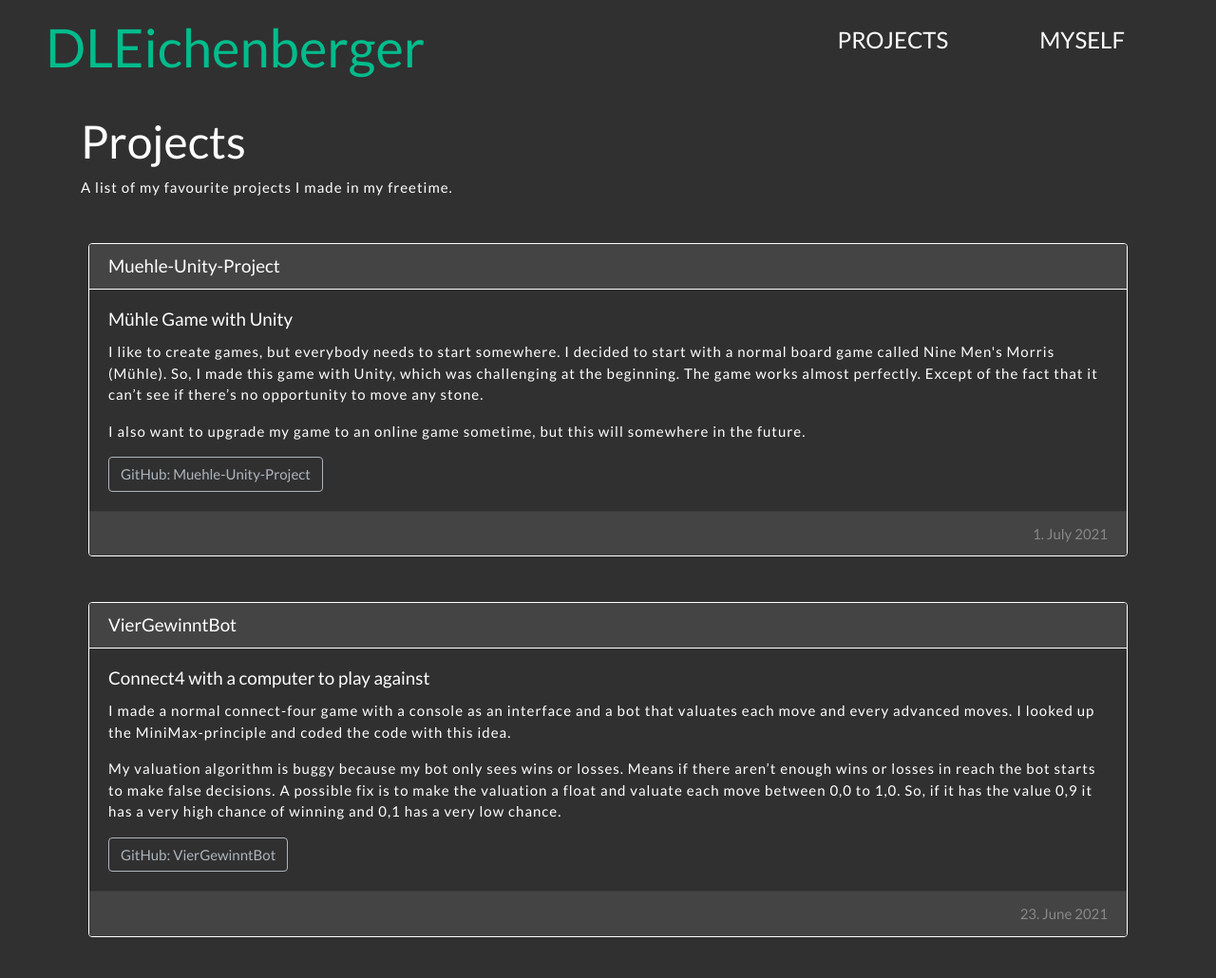
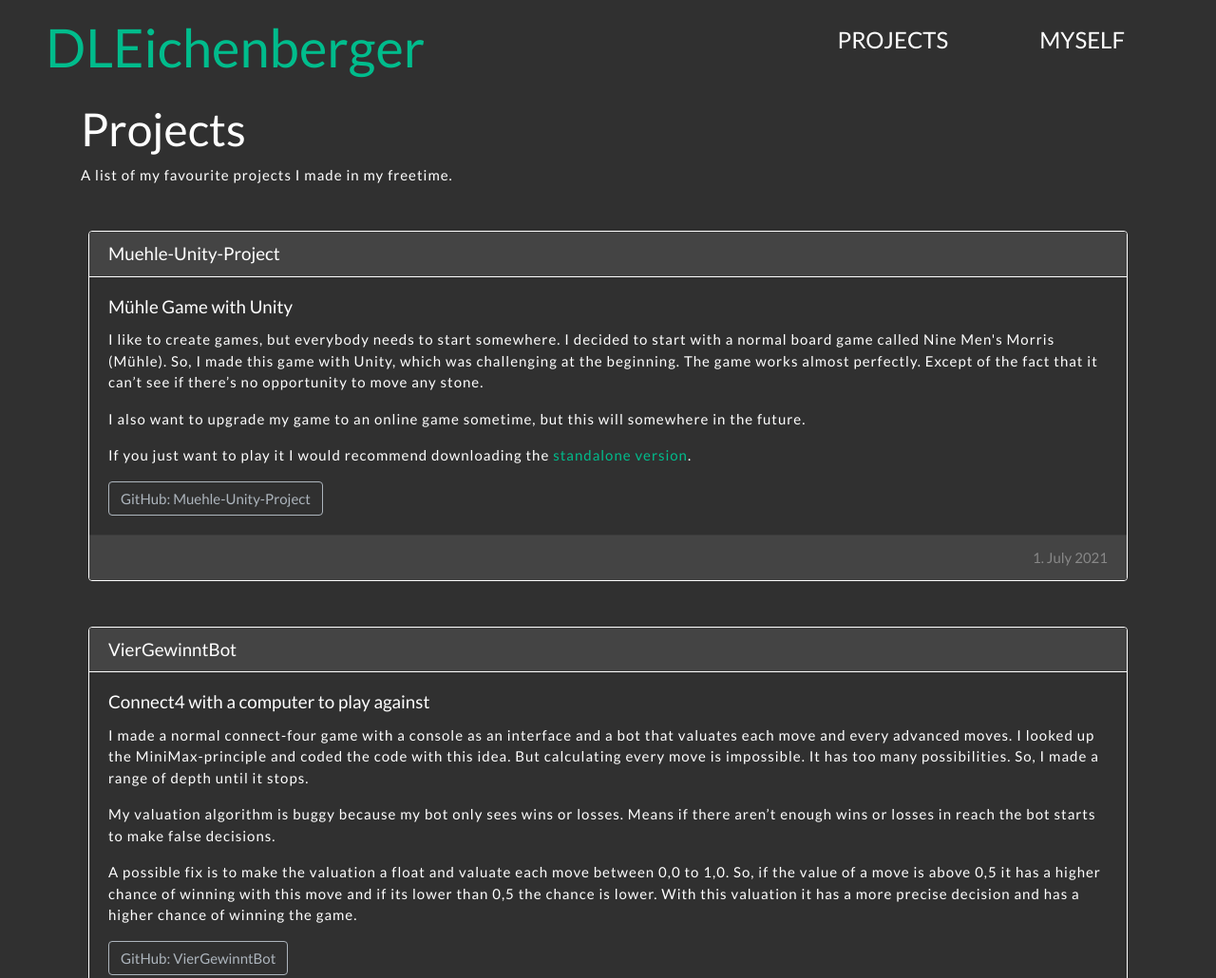
Before and after one commit to Xeonigs/aboutMe, a plain HTML site: page projects.html in a window 1280 px wide. Shown: the top 1030 px of the page at 95% size. Drawn offline with nearby package versions, Linux system fonts and the light colour scheme.

Commit message:
Last chances

```diff
--- a/projects.html
+++ b/projects.html
@@ -13,7 +13,7 @@
 
     </head>
     <body class="bg-dark">
-        <header class="site-header bg-dark sticky-top px-5 py-3" style="min-height: 15vh">
+        <header class="site-header bg-dark sticky-top px-5 py-3">
             <div class="d-flex flex-wrap justify-content-center">
                 <a href="index.html" class="d-flex align-items-center mb-3 mb-md-0 me-md-auto text-decoration-none title-hover">
                 <h1 class="display-4">DLEichenberger</h1>
@@ -38,7 +38,8 @@
                                 normal board game called Nine Men's Morris (Mühle). So, I made this game with Unity, which was challenging
                                 at the beginning. The game works almost perfectly. Except of the fact that it can’t see if there’s no opportunity to move any stone.</p>
                             <p class="card-text">I also want to upgrade my game to an online game sometime, but this will somewhere in the future.</p>
-                            <a href="https://github.com/Xeonigs/Muehle-standalone-1.0" target="_blank" class="btn btn-outline-light">GitHub: Muehle-Unity-Project</a>
+                            <p>If you just want to play it I would recommend downloading the <a href="https://github.com/Xeonigs/Muehle-standalone-1.0">standalone version</a>.</p>
+                            <a href="https://github.com/Xeonigs/Muehle-Unity-Project" target="_blank" class="btn btn-outline-light">GitHub: Muehle-Unity-Project</a>
                         </div>
                         <div class="card-footer text-muted text-right">1. July 2021</div>
                     </div>
@@ -48,10 +49,11 @@
                         <div class="card-body">
                         <h5 class="card-title">Connect4 with a computer to play against</h5>
                         <p class="card-text">I made a normal connect-four game with a console as an interface and a bot that valuates each move and every advanced moves.
-                            I looked up the MiniMax-principle and coded the code with this idea.</p>
+                            I looked up the MiniMax-principle and coded the code with this idea. But calculating every move is impossible. It has too many possibilities. So, I made a range of depth until it stops.</p>
                         <p class="card-text">My valuation algorithm is buggy because my bot only sees wins or losses. Means if there aren’t enough wins or losses in reach the bot starts to
-                            make false decisions. A possible fix is to make the valuation a float and valuate each move between 0,0 to 1,0. So, if it has the value 0,9 it
-                            has a very high chance of winning and 0,1 has a very low chance.</p>
+                            make false decisions.</p>
+                        <p>A possible fix is to make the valuation a float and valuate each move between 0,0 to 1,0. So, if the value of a move is above 0,5 it
+                            has a higher chance of winning with this move and if its lower than 0,5 the chance is lower. With this valuation it has a more precise decision and has a higher chance of winning the game.</p>
                         <a href="https://github.com/Xeonigs/VierGewinntBot" target="_blank" class="btn btn-outline-light">GitHub: VierGewinntBot</a>
                         </div>
                         <div class="card-footer text-muted text-right">23. June 2021</div>
@@ -75,7 +77,8 @@
                         <div class="card-body">
                         <h5 class="card-title">Chess with Microsoft Forms</h5>
                         <p class="card-text">At the time I made this chess game, we learned to work with windows forms and my idea was to make a game. This was one of my first
-                            projects, so my code is kind of a spaghetti code. But it is a working chess in with exception of remis and some other special rules. The castling (Rochade)
+                            projects, so my code is kind of a spaghetti code.</p>
+                        <p>But it is a working chess in with exception of remis and some other special rules. The castling (Rochade)
                             and changing the pawn into another figure works perfectly. It has no computer to play against and it has to be played on the same pc.</p>
                         <a href="https://github.com/Xeonigs/1500-Schach-oldUpload" target="_blank" class="btn btn-outline-light">GitHub: 1500-Schach-oldUpload</a>
                         </div>
```
Also changed, not shown: index.html (+1 -1 lines), myself.html (+4 -4 lines), Portrait.jpg (added).
